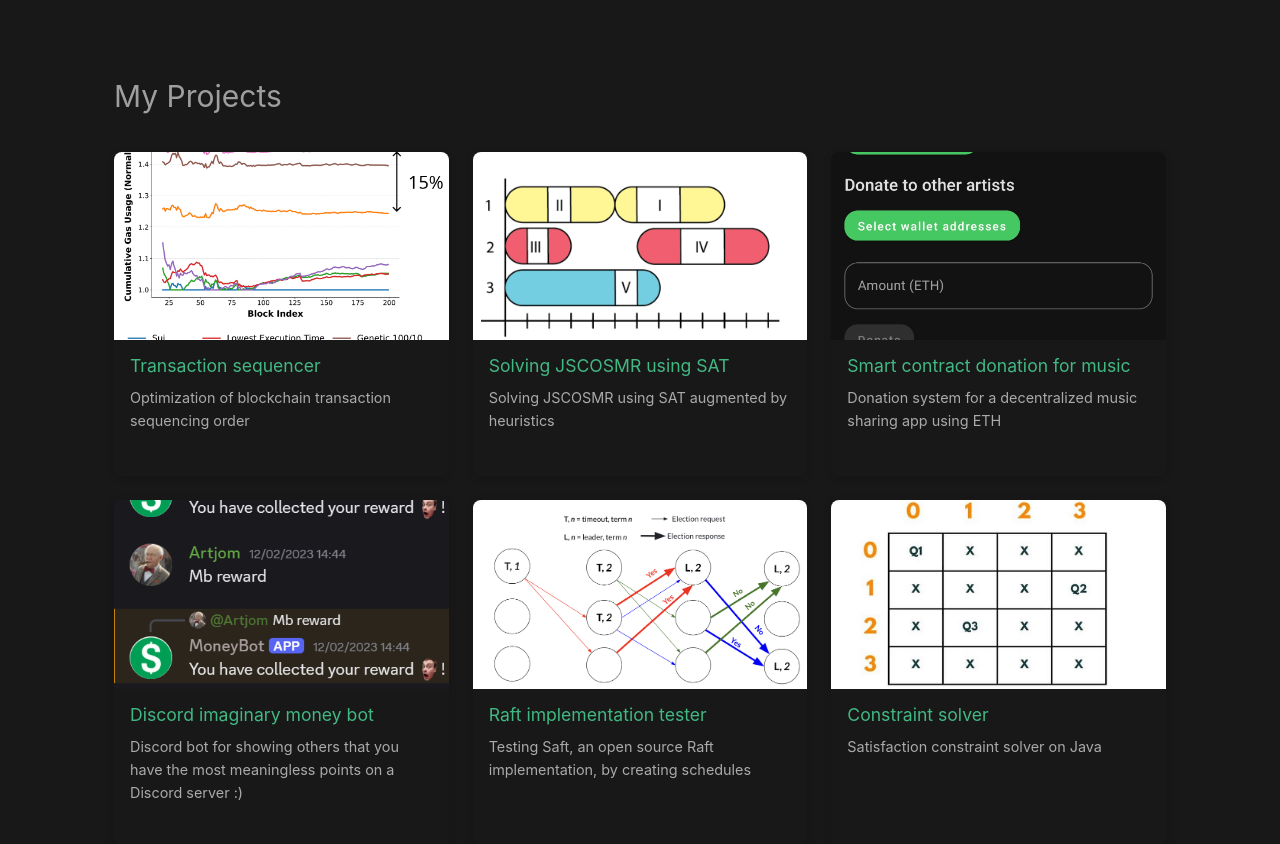
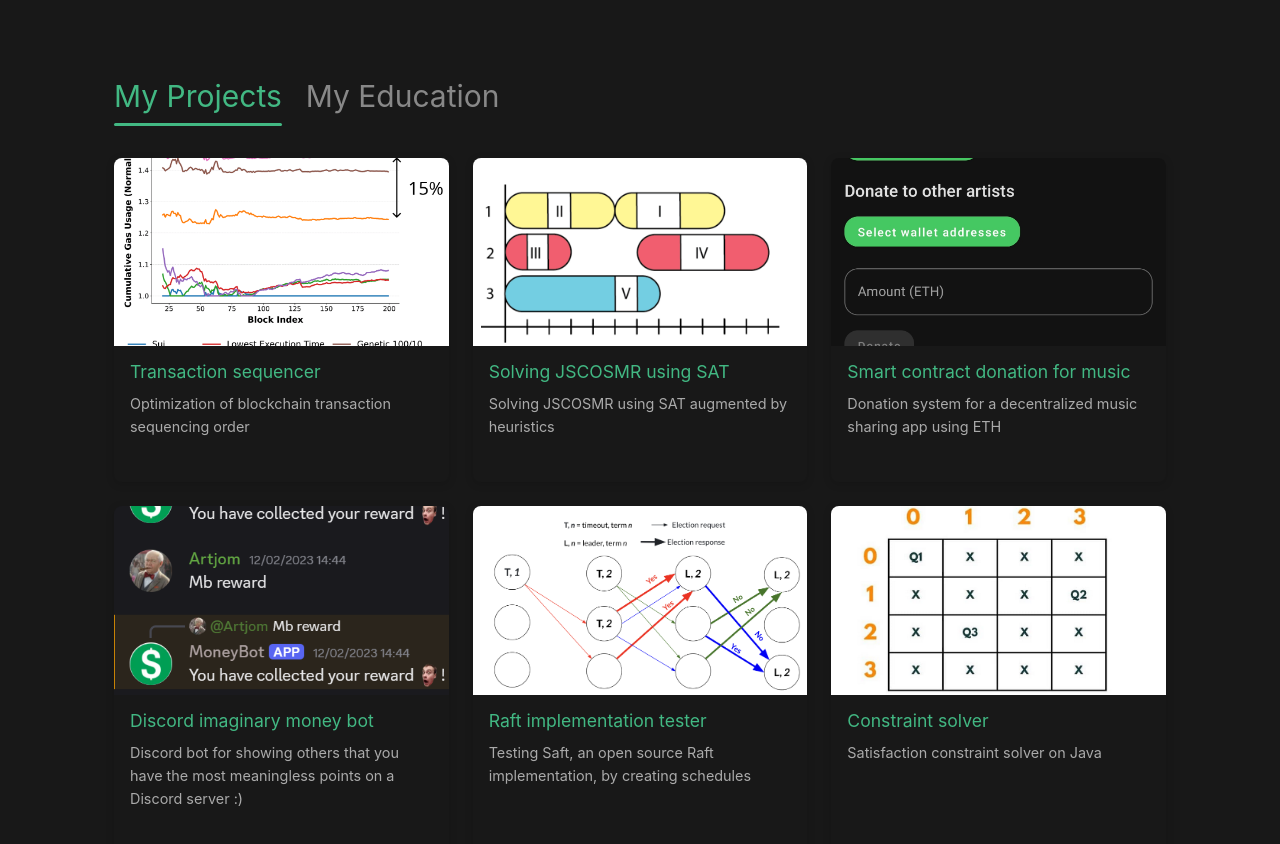
Before and after one commit to Artjom-Pugatsov/portfolio_page, a Vue app: page / in a window 1280 px wide. Shown: the top 844 px of the page. Built offline with nearby package versions, Linux system fonts and the light colour scheme.

Commit message:
Adds ability to change tabs

```diff
--- a/src/views/HomeView.vue
+++ b/src/views/HomeView.vue
@@ -5,14 +5,23 @@ import projectsData from '@/data/projects.json'
 import ProjectTile from '@/components/ProjectTile.vue'
 import ProjectModal from '@/components/ProjectModal.vue'
 
+const selectedTab = ref<Number>(1) // Id of the selected tab.
+
 const projects = projectsData.projects as Project[]
 const selectedProject = ref<Project | null>(null)
+
 </script>
 
 <template>
   <main>
-    <h1>My Projects</h1>
-    <div class="grid">
+    <div class="tab-selector">
+      <h1 class="tab-selector-tab projects-tab" @click="selectedTab=1" :class="{ 'active-tab': selectedTab==1 }" >My Projects</h1>
+      <h1 class="tab-selector-tab education-tab" @click="selectedTab=2" :class="{ 'active-tab': selectedTab==2 }">My Education</h1>
+    </div>
+
+    <!-- //Id of 1 corresponds to projects -->
+    <div class="tab projects-tab"  v-if="selectedTab.valueOf() == 1">
+      <div class="grid" >
         <ProjectTile
           v-for="project in projects"
           :key="project.id"
@@ -25,6 +34,15 @@ const selectedProject = ref<Project | null>(null)
         :project="selectedProject"
         @close="selectedProject = null"
       />
+    </div>
+
+    <div class="tab education-tab" v-if="selectedTab.valueOf() == 2">
+
+
+
+
+    </div>
+
   </main>
 </template>
 
@@ -35,8 +53,43 @@ main {
   margin: 0 auto;
 }
 
-h1 {
+
+.tab-selector {
+  display: inline-flex;
   margin-bottom: 32px;
+}
+
+.tab-selector-tab {
+  position: relative;
+  margin-right: 24px;
+  margin-bottom: 0;
+  padding-bottom: 6px;
+  color: #888;
+  cursor: pointer;
+  user-select: none;
+  transition: color 0.3s ease;
+}
+
+.tab-selector-tab::after {
+  content: '';
+  position: absolute;
+  bottom: 0;
+  left: 0;
+  width: 100%;
+  height: 3px;
+  background: #42b883;
+  border-radius: 2px;
+  transform: scaleX(0);
+  transform-origin: center;
+  transition: transform 0.35s cubic-bezier(0.4, 0, 0.2, 1);
+}
+
+.active-tab {
+  color: #42b883;
+}
+
+.active-tab::after {
+  transform: scaleX(1);
 }
 
 .grid {
```
Lines whose indentation alone changed are shown as unchanged.
